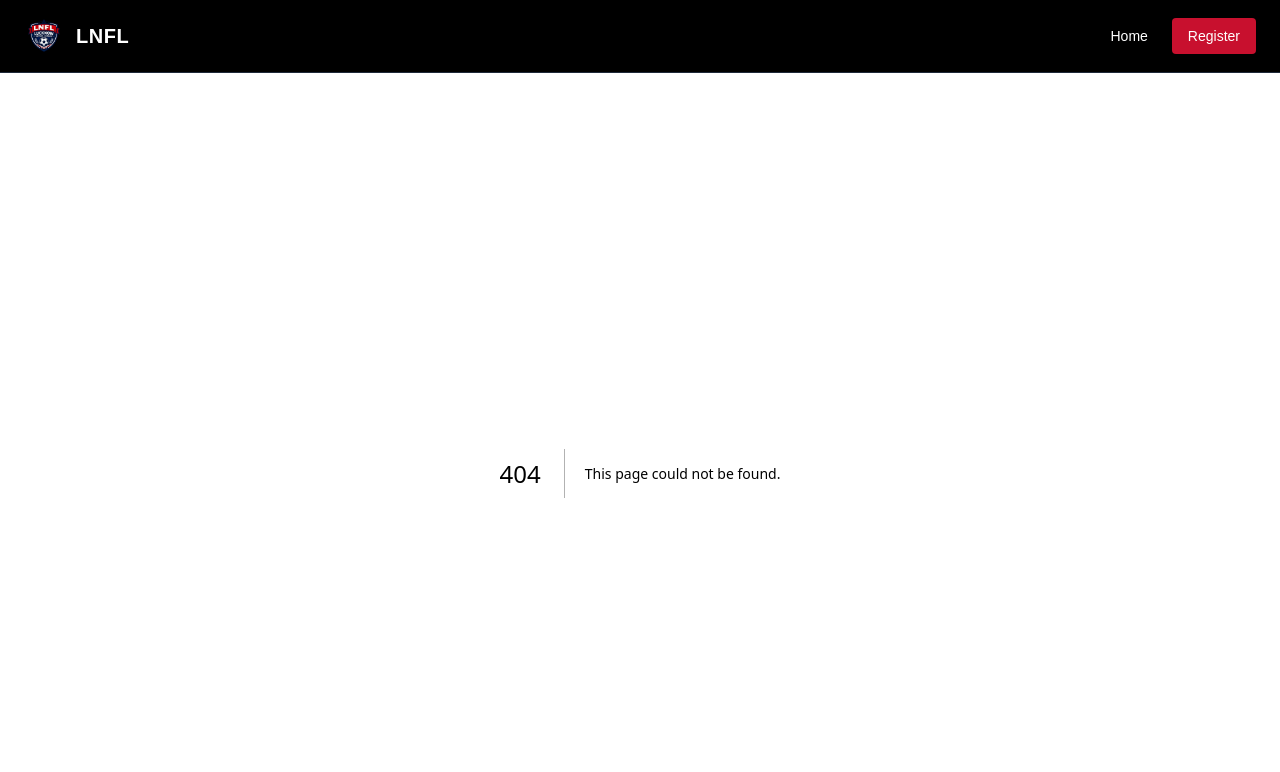
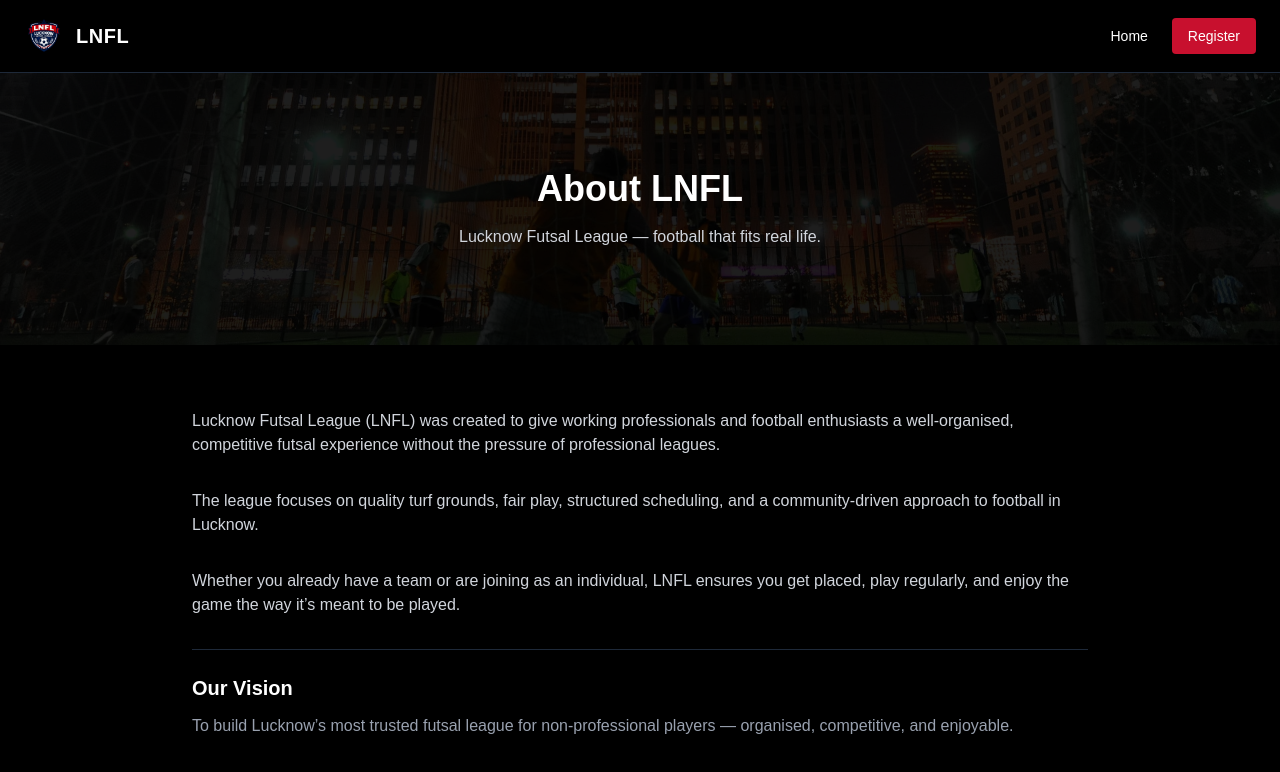
Before and after one commit to Starandstrip/lnfl-website, a Next.js app: page /about in a window 1280 px wide. Before the commit this address had no page. Shown: the top 772 px of the page. Built offline with nearby package versions, Linux system fonts and the light colour scheme.

Commit message:
Add About LNFL page

```diff
--- /dev/null
+++ b/src/app/about/page.js
@@ -0,0 +1,65 @@
+import Image from "next/image";
+
+export default function AboutPage() {
+  return (
+    <main className="bg-black min-h-screen">
+      {/* Hero */}
+      <section className="relative py-24 px-6">
+        <div className="absolute inset-0">
+          <Image
+            src="/hero-futsal.jpg"
+            alt="About LNFL"
+            fill
+            className="object-cover opacity-40"
+            priority
+          />
+          <div className="absolute inset-0 bg-black/70"></div>
+        </div>
+
+        <div className="relative z-10 max-w-4xl mx-auto text-center">
+          <h1 className="text-4xl font-bold text-white mb-4">
+            About LNFL
+          </h1>
+          <p className="text-gray-300">
+            Lucknow Futsal League — football that fits real life.
+          </p>
+        </div>
+      </section>
+
+      {/* Content */}
+      <section className="py-16 px-6">
+        <div className="max-w-4xl mx-auto space-y-8">
+          <p className="text-gray-300">
+            Lucknow Futsal League (LNFL) was created to give working
+            professionals and football enthusiasts a well-organised,
+            competitive futsal experience without the pressure of
+            professional leagues.
+          </p>
+
+          <p className="text-gray-300">
+            The league focuses on quality turf grounds, fair play,
+            structured scheduling, and a community-driven approach
+            to football in Lucknow.
+          </p>
+
+          <p className="text-gray-300">
+            Whether you already have a team or are joining as an
+            individual, LNFL ensures you get placed, play regularly,
+            and enjoy the game the way it’s meant to be played.
+          </p>
+
+          <div className="border-t border-gray-800 pt-6">
+            <h2 className="text-xl font-semibold text-white mb-3">
+              Our Vision
+            </h2>
+            <p className="text-gray-400">
+              To build Lucknow’s most trusted futsal league for
+              non-professional players — organised, competitive,
+              and enjoyable.
+            </p>
+          </div>
+        </div>
+      </section>
+    </main>
+  );
+}
```
